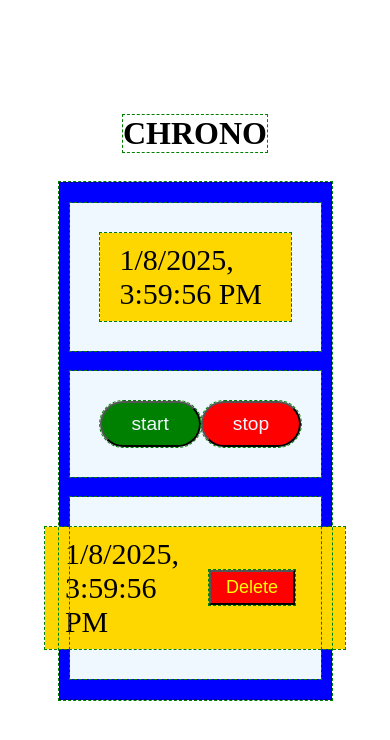
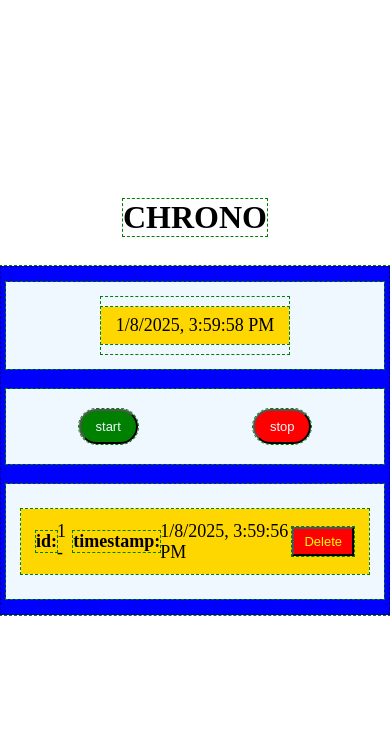
Before and after one commit to rocker-bell/chrono, a website: page src/index.html in a window 390 px wide. Both pictures are taken after a click on the button "stop". Drawn offline with Linux system fonts and the light colour scheme.

Commit message:
Add logic for style and js

```diff
--- a/src/Scripts/app.js
+++ b/src/Scripts/app.js
@@ -22,10 +22,33 @@ document.addEventListener('DOMContentLoaded', function () {
     }
 
     updateTime(); // Initial call to display the time immediately
-    let intervalId = setInterval(updateTime, 1000); // Update the time every second
+    setInterval(updateTime, 1000); // Update the time every second
+
+    function loadTimestamps() {
+        let datalist = JSON.parse(localStorage.getItem('time-container')) || [];
+        datalist.forEach(data => {
+            let newTimeContainer = document.createElement('span');
+            newTimeContainer.classList.add("time-container");
+            newTimeContainer.innerHTML = `<strong>id:</strong> ${data.id} - <strong>timestamp:</strong> ${data.timestamp}`;
+
+            const delete_btn = document.createElement('button');
+            delete_btn.setAttribute('id', 'delete-timestamp');
+            delete_btn.textContent = "Delete";
+            delete_btn.addEventListener('click', function () {
+                datalist = datalist.filter(item => item.id !== data.id);
+                localStorage.setItem("time-container", JSON.stringify(datalist));
+                content3.removeChild(newTimeContainer);
+            });
+
+            newTimeContainer.appendChild(delete_btn);
+            content3.appendChild(newTimeContainer);
+        });
+    }
+
+    loadTimestamps(); // Load saved timestamps on page load
 
     stop_btn.addEventListener('click', function () {
-        clearInterval(intervalId); // Stop the interval
+        let datalist = JSON.parse(localStorage.getItem('time-container')) || [];
         let date = new Date();
         let timestamp = date.toLocaleString('en-us', {
             year: 'numeric',
@@ -35,17 +58,24 @@ document.addEventListener('DOMContentLoaded', function () {
             minute: 'numeric',
             second: 'numeric'
         });
+        let data = { id: datalist.length + 1, timestamp: timestamp };
+        datalist.push(data);
+        localStorage.setItem("time-container", JSON.stringify(datalist));
+
         let newTimeContainer = document.createElement('span');
         newTimeContainer.classList.add("time-container");
-        newTimeContainer.innerHTML = timestamp;
+        newTimeContainer.innerHTML = `<strong>id:</strong> ${data.id} - <strong>timestamp:</strong> ${data.timestamp}`;
 
         const delete_btn = document.createElement('button');
         delete_btn.setAttribute('id', 'delete-timestamp');
-        delete_btn.textContent = "Delete"
-        delete_btn.addEventListener('click', function() {
-            content3.removeChild(newTimeContainer)
-        })
-        newTimeContainer.appendChild(delete_btn)
+        delete_btn.textContent = "Delete";
+        delete_btn.addEventListener('click', function () {
+            datalist = datalist.filter(item => item.id !== data.id);
+            localStorage.setItem("time-container", JSON.stringify(datalist));
+            content3.removeChild(newTimeContainer);
+        });
+
+        newTimeContainer.appendChild(delete_btn);
         content3.appendChild(newTimeContainer);
     });
 });
--- a/src/Styles/style.css
+++ b/src/Styles/style.css
@@ -15,7 +15,7 @@ body {
 }
 
 .wrapper {
-    width: 70vw;
+    width: 90vw;
     min-height: 300px;
     background-color: blue;
     border: 1px dashed darkblue;
@@ -31,13 +31,12 @@ body {
 .content {
     width: 100%;
     margin: 10px;
-    padding: 30px;
+    padding: 20px;
     background-color: aliceblue;
     color: black;
     display: flex;
     justify-content: center;
     align-items: center;
-
 }
 
 .content2 {
@@ -45,22 +44,25 @@ body {
     justify-content: space-around;
     align-items: center;
     flex-direction: row;
+    flex-wrap: wrap;
 }
 
 .time-container {
     padding: 10px 20px;
-    font-size: 30px;
+    font-size: 20px;
     background-color: gold;
     display: flex;
     justify-content: space-between;
     align-items: center;
+    margin: 10px 0;
 }
 
 .btn {
     color: aliceblue;
-    padding:  10px 30px;
+    padding: 10px 20px;
     border-radius: 50px;
-    font-size: larger;
+    font-size: medium;
+    margin: 5px;
 }
 
 .btn:hover {
@@ -82,12 +84,37 @@ body {
     align-items: center;
 }
 
-
-
 #delete-timestamp {
     padding: 5px 15px;
-    margin: 0 30px;
-    font-size: large;
+    margin: 10px 0;
+    font-size: medium;
     background-color: red;
     color: yellow;
 }
+
+/* Media query for smaller screens */
+@media (max-width: 600px) {
+    .wrapper {
+        width: 100vw;
+        padding: 5px;
+    }
+
+    .content {
+        padding: 15px;
+    }
+
+    .time-container {
+        font-size: 18px;
+        padding: 8px 15px;
+    }
+
+    .btn {
+        padding: 8px 15px;
+        font-size: small;
+    }
+
+    #delete-timestamp {
+        padding: 5px 10px;
+        font-size: small;
+    }
+}
```
